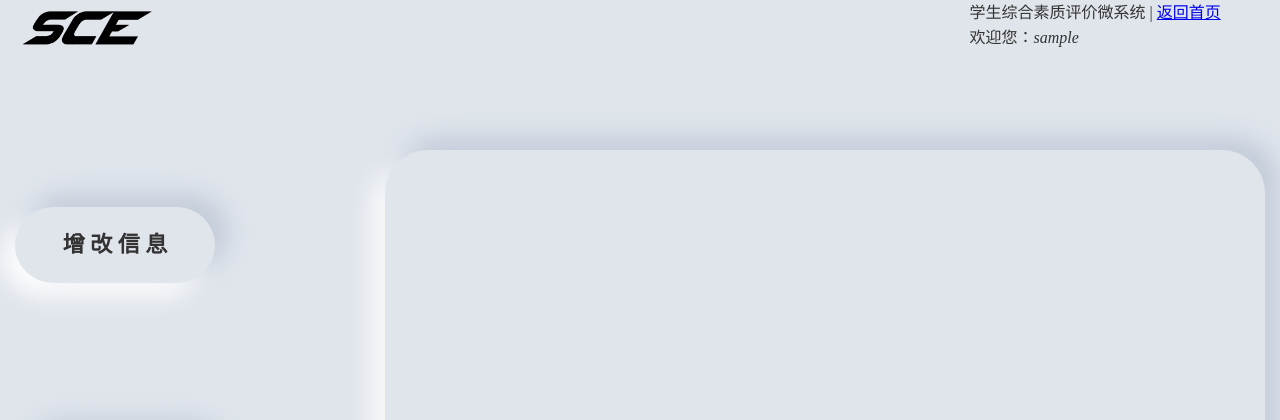
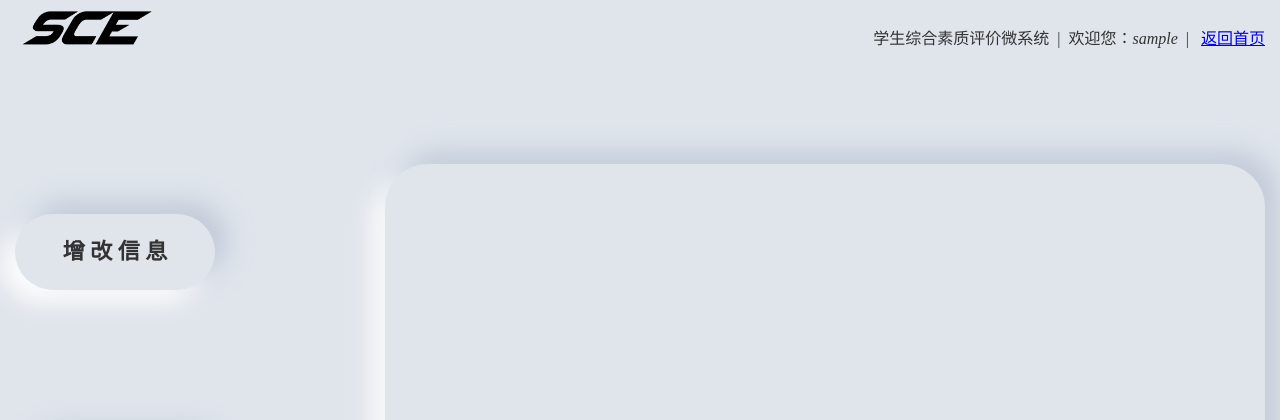
Before and after one commit to realJaydenCheng/student-comprehensive-evaluation, a Flask app: template templates/_features.html in a window 1280 px wide. Shown: the top 420 px of the page. Run offline with Flask 2, Linux system fonts and the light colour scheme; the template is opened without the code that fills it: most values are stand-ins (such as "Sample title", 1, 10 or a date in 2020); some libraries are stand-ins or nearby versions.

Commit message:
完善css属性，增加导航元素，增加闪现消息

```diff
--- a/static/css/general.css
+++ b/static/css/general.css
@@ -17,10 +17,11 @@ nav {
 }
 
 #top {
-	display: inline;
+	display: block;
 	text-align: right;
-	margin-left: 65%;
-	line-height: 25px;
+	float: right;
+	line-height: 50px;
+	margin-top: 14px;
 }
 
 .main{
--- a/templates/_features.html
+++ b/templates/_features.html
@@ -1,5 +1,6 @@
 <!DOCTYPE html>
 <html>
+
 <head>
     <meta charset="utf-8">
     <title>{{feature}}-学生综合素质评价微系统(SCE)</title>
@@ -11,8 +12,11 @@
 <body>
     <nav>
         <img src="../static/img/logo.png" alt="学生综合素质评价微系统" title="学生综合素质评价微系统" width="142px" id='logo'>
-            <span id="top">学生综合素质评价微系统&nbsp;|&nbsp;<a href="./login.html">返回首页</a></span>
-            <span id="top">欢迎您：<i>{{user_name}}</i></span>
+        <span id="top">
+            学生综合素质评价微系统&nbsp;&nbsp;|&nbsp;&nbsp;欢迎您：<i>{{user_name}}</i>&nbsp;&nbsp;|&nbsp;&nbsp;
+            <a href="{{url_for('index')}}">返回首页</a>
+        </span>
+        <span id="top"></span>
     </nav>
 
     <main>
@@ -29,7 +33,8 @@
     <footer>
         <a href="#">关于&nbsp;</a>
         &nbsp;|&nbsp;
-            <a href="license.html">&nbsp;开放源代码协议：SAY NO TO SUICIDE PUBLIC LICENSE</a>
+        <a href="{{url_for('license')}}">&nbsp;开放源代码协议：SAY NO TO SUICIDE PUBLIC LICENSE</a>
     </footer>
 </body>
+
 </html>
```
Also changed, not shown: templates/login.html (+9 -1 lines), templates/reg.html (+8 -0 lines). Lines whose indentation alone changed are shown as unchanged.
